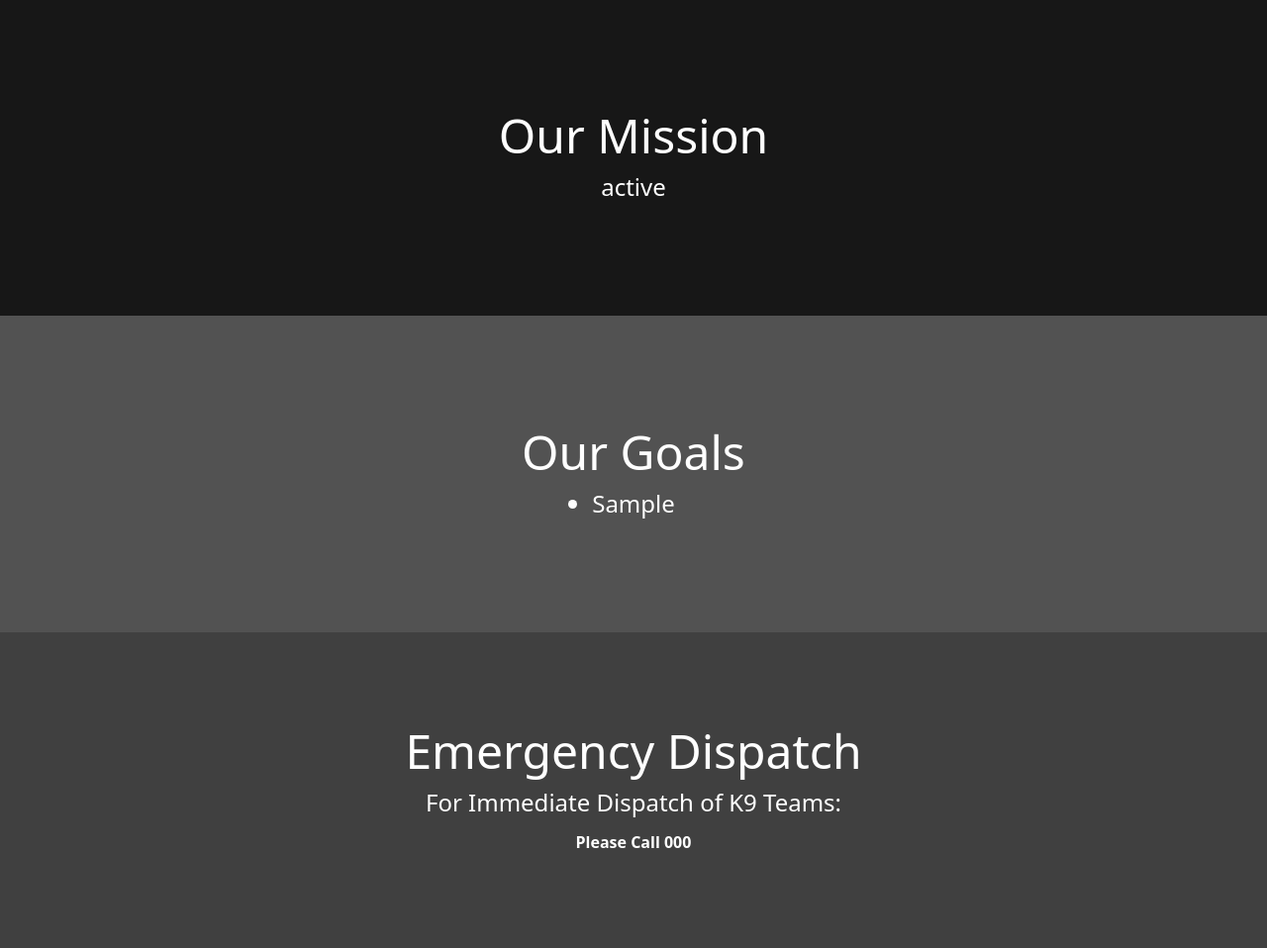
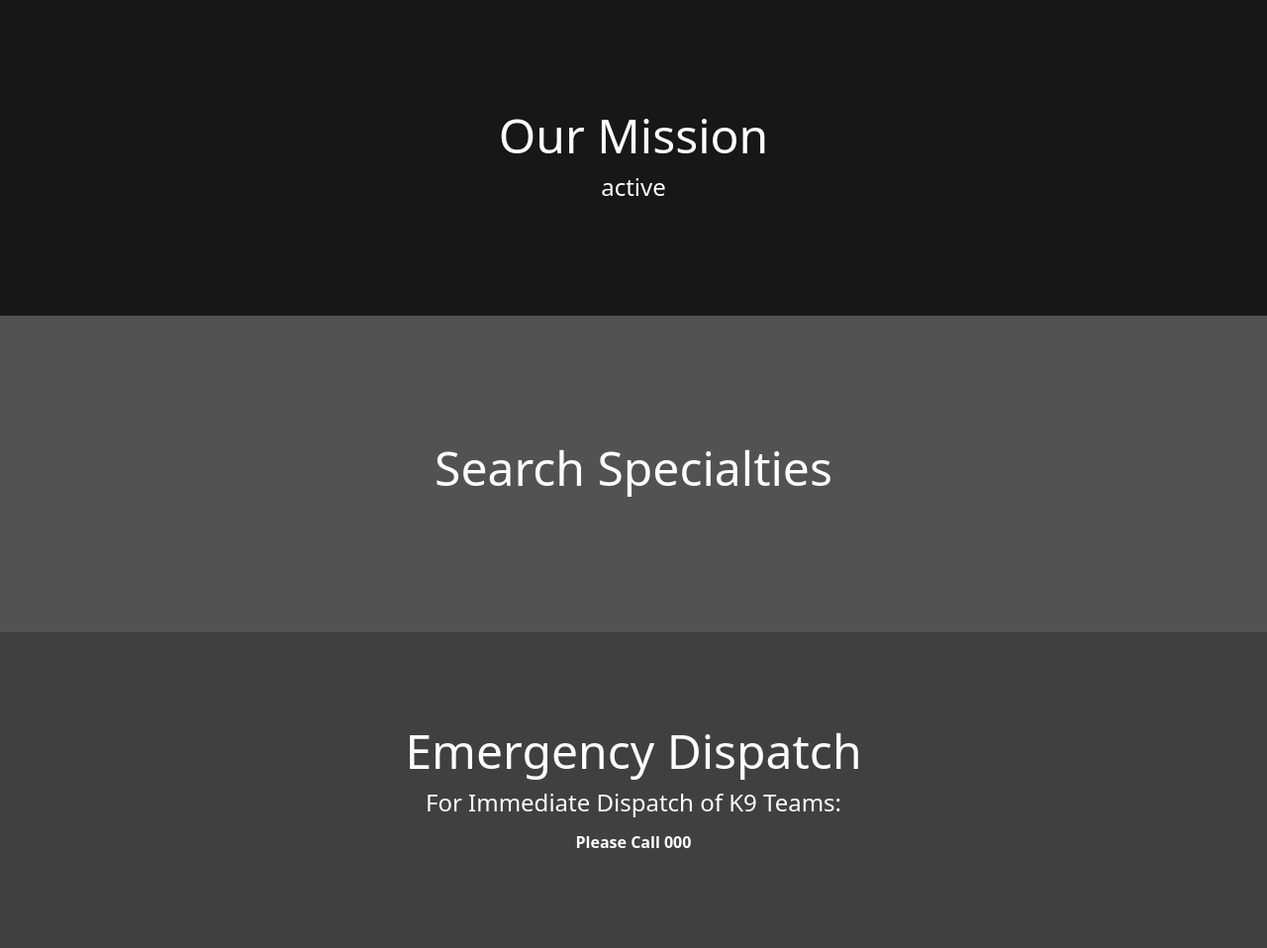
Before and after one commit to akthe-at/misar_web, a Django app: page / in a window 1280 px wide. Shown: the part 545-1503 px from the top of the page at 99% size. Run offline with Django 4.2, Linux system fonts and the light colour scheme; tables that the repository leaves empty hold one stand-in row (values such as "Sample post"); grey boxes marked "Sample" are stand-in pictures; some libraries are stand-ins or nearby versions.

Commit message:
remove team goals, add specialty badges instead

```diff
--- a/src/misar_web/home/templates/home/home.html
+++ b/src/misar_web/home/templates/home/home.html
@@ -15,15 +15,19 @@
                 <p class="text-2xl text-white sm:mx-auto md:mx-auto lg:mx-32 xl:mx-64">{{ siteinfo.mission_statement }}</p>
             </div>
         </div>
-        <div class="flex items-center justify-center w-full text-center h-80 bg-neutral-600">
-            <div class="text-center">
-                <h2 class="pb-3 text-5xl text-white">Our Goals</h2>
-                <div class="text-justify">
-                    <ul>
-                        {% for goal in team_goals %}
-                            <li class="list-disc text-2xl text-white sm:mx-auto md:mx-auto lg:mx-32 xl:mx-54">{{ goal }}</li>
+        <div class="flex flex-col items-center justify-center w-full text-center h-80 bg-neutral-600">
+            <h2 class="pb-3 text-5xl text-white">Search Specialties</h2>
+            <div class="flex flex-row justify-center">
+                {% for spec in search_spec %}
+                    <figure class="relative max-w-sm transition-all duration-300 cursor-pointer filter grayscale-0 mx-4">
+                        <a href="#">
+                            <img class="rounded-lg" src="{{ spec.icon }}" alt="image description">
+                        </a>
+                        <figcaption class="absolute bottom-0 left-0 right-0 text-center px-4 text-lg text-transparent hover:text-white">
+                            <p>{{ spec.brief_synopsis }}</p>
+                        </figcaption>
+                    </figure>
                 {% endfor %}
-                    </ul>
             </div>
         </div>
     </div>
```
Also changed, not shown: src/misar_web/home/migrations/0029_alter_teamgoals_options.py (added), src/misar_web/home/migrations/0030_searchspecialty.py (added), src/misar_web/home/migrations/0031_alter_searchspecialty_options.py (added). Lines whose indentation alone changed are shown as unchanged.
